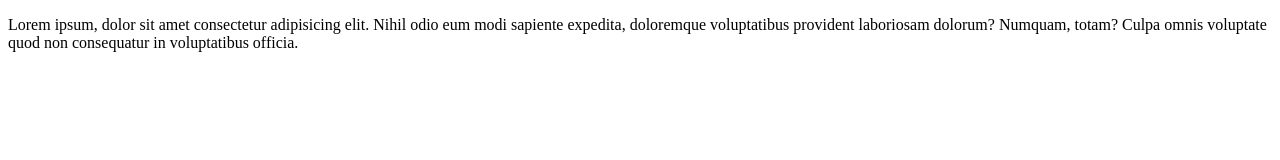
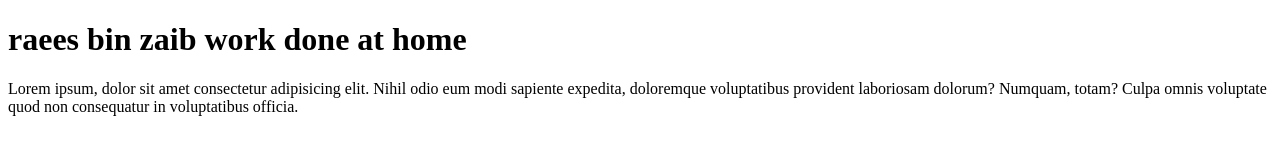
Before and after one commit to raees-develops/dism-class, a plain HTML site: page json/index.html in a window 1280 px wide. Drawn offline with Linux system fonts and the light colour scheme.

Commit message:
new folder save

```diff
--- a/json/index.html
+++ b/json/index.html
@@ -6,6 +6,7 @@
           <title>Document</title>
 </head>
 <body>
+          <h1>raees bin zaib work done at home </h1>
           <p>Lorem ipsum, dolor sit amet consectetur adipisicing elit. Nihil odio eum modi sapiente expedita, doloremque voluptatibus provident laboriosam dolorum? Numquam, totam? Culpa omnis voluptate quod non consequatur in voluptatibus officia.</p>
 </body>
 </html>
```
